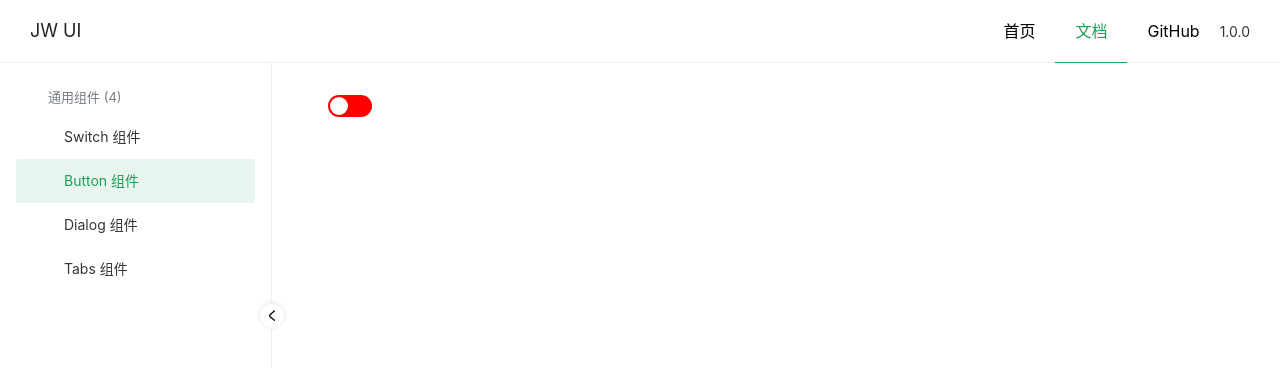
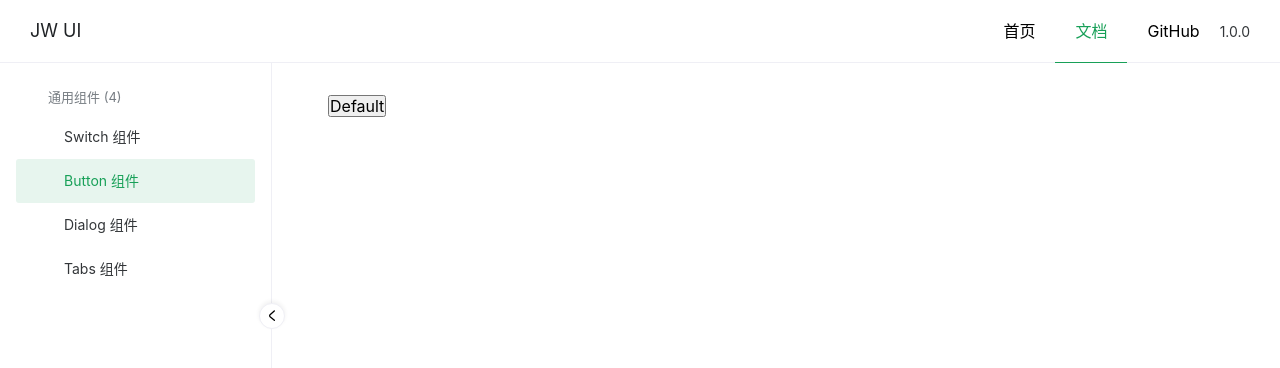
Before and after one commit to coderyjw/jw-ui, a Vue app: page /doc/button in a window 1280 px wide. Shown: the top 368 px of the page. Built offline with nearby package versions, Linux system fonts and the light colour scheme.

Commit message:
feat: 创建Button组件和示例

```diff
--- /dev/null
+++ b/src/components/ButtonDemo.vue
@@ -0,0 +1,11 @@
+<template>
+  <div>
+    <Button />
+  </div>
+</template>
+
+<script setup lang="ts">
+import Button from "@/lib/button/index";
+</script>
+
+<style scoped></style>
--- /dev/null
+++ b/src/lib/button/index.vue
@@ -0,0 +1,17 @@
+<template>
+  <div>
+    <button>
+      <slot>
+        Default
+      </slot>
+    </button>
+  </div>
+</template>
+
+<script setup lang="ts">
+
+</script>
+
+<style scoped>
+
+</style>
--- a/src/router/index.ts
+++ b/src/router/index.ts
@@ -2,6 +2,7 @@ import { createWebHistory, createRouter } from "vue-router";
 import Home from "@/views/home/index.vue";
 import Doc from "@/views/doc/index.vue";
 import Switch from "@/components/SwitchDemo.vue";
+import Button from "@/components/ButtonDemo.vue";
 
 const history = createWebHistory();
 const router = createRouter({
@@ -19,7 +20,7 @@ const router = createRouter({
         },
         {
           path: "button",
-          component: Switch,
+          component: Button,
         },
         {
           path: "dialog",
```
